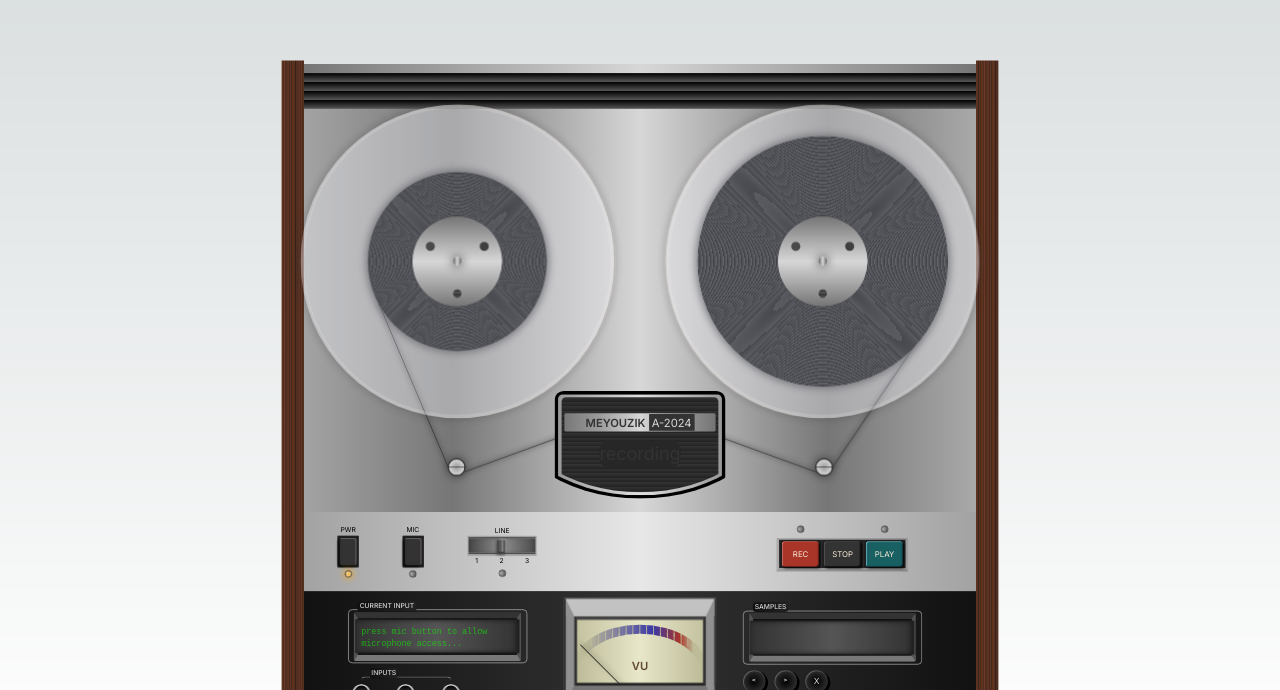
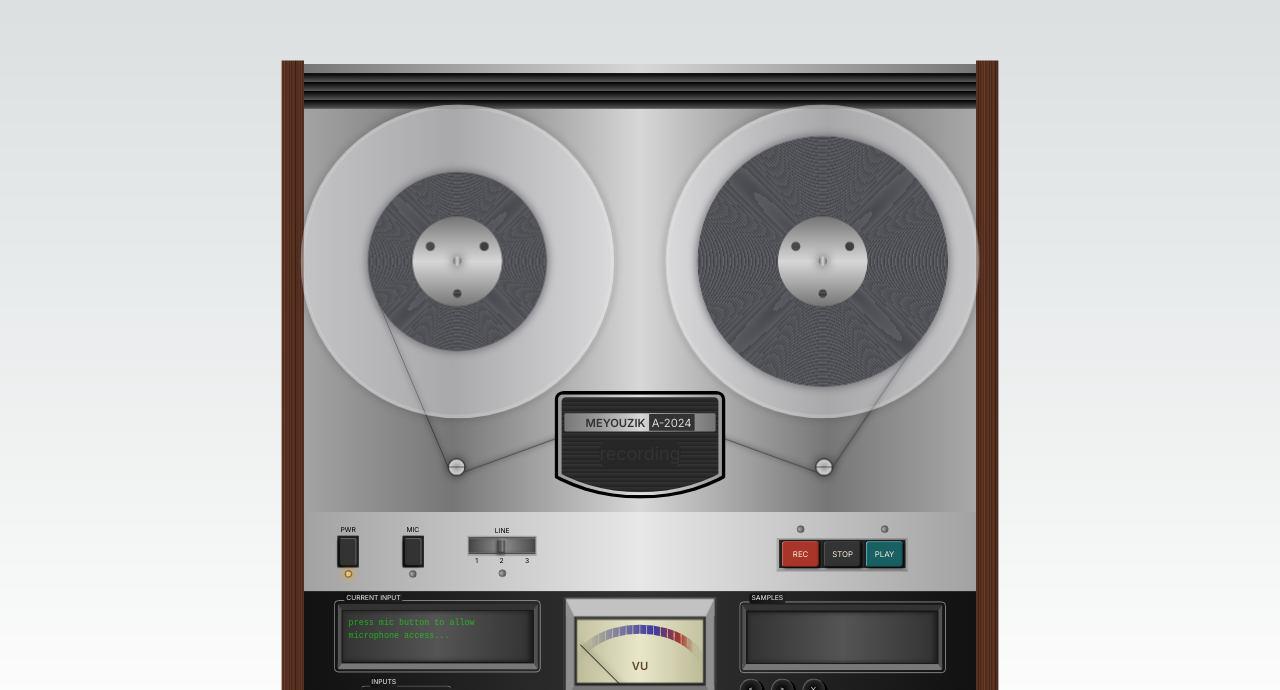
Before and after one commit to jstnlawson/meyouzik, a Next.js app: page / in a window 1280 px wide. Shown: the part 110-800 px from the top of the page. Built offline with nearby package versions, Linux system fonts and the light colour scheme.

Commit message:
more sizing updates

```diff
--- a/src/app/components/Controls/Controls.css
+++ b/src/app/components/Controls/Controls.css
@@ -160,9 +160,9 @@ z-index: 0;
 **********************************************************************************/
 
 .input-screen {
-    width: 20vw;
+    width: 23vw;
     min-width: 95px;
-    height: 6vw;
+    height: 8vw;
     min-height: 50px;
     position: relative;
     border: 1px solid rgb(177, 177, 177);
@@ -190,7 +190,9 @@ z-index: 0;
     align-items: center;
     position: absolute;
     width: 94%;
+    width: calc(100% - .5vw);
     height: 94%;
+    height: calc(100% - .5vw);
     background-color: #111;
     border-top: 0.75vw solid #333;
     border-bottom: 0.75vw solid rgb(120, 120, 120);
@@ -203,7 +205,7 @@ z-index: 0;
 .input-screen__layer-two {
     display: flex;
     position: inherit;
-    overflow-y: auto;
+    overflow: auto;
     width: calc(100% - 1.5vw);
     height: calc(100% - 2vw);
     border: solid 1px #222;
--- a/src/app/components/Controls/Controls.jsx
+++ b/src/app/components/Controls/Controls.jsx
@@ -338,11 +338,12 @@ const Controls = ({
           </div>
         </div>
 
-        <div className="bottom-panel__right flex flex-col w-[33%] justify-center">
+        <div className="bottom-panel__right flex flex-col w-[33%] justify-center items-center">
+          <div>
           <div className="input-screen flex justify-center items-center sm:mb-2 sm:mt-0 mt-1">
             <span className="input-screen__title text-[.3rem] md:text-[.6rem] ">samples</span>
             <div className="input-screen__layer-one"></div>
-            <div className="input-screen__layer-two sm:flex-row flex-col flex-wrap" ref={containerRef}>
+            <div className="input-screen__layer-two  flex-wrap" ref={containerRef}>
               {isMicrophoneAllowed === "granted" && !savedAudioData.length &&
                 !isRecording &&
                 selectedDevice && (
@@ -379,6 +380,7 @@ const Controls = ({
             <span className="next-button-inside">x</span>
           </button>
           </div>
+          </div>
         </div>
       </div>
 
--- a/src/app/components/RecordingUi/RecordingUi.css
+++ b/src/app/components/RecordingUi/RecordingUi.css
@@ -32,7 +32,7 @@
     top: -5px;
     bottom: 0;
     width: 2.5vw;
-    height: 90vw;
+    height: 80vw;
     min-height: 360px;
     border-radius: 0 0 2px 2px;
     background: repeating-linear-gradient(to right, rgb(85, 49, 36) 0px, rgb(97, 53, 34) 2px, rgb(54, 30, 22) 4px, rgb(115, 57, 38) 3px, rgb(65, 42, 35) 6px, rgb(102, 51, 20) 8px);
@@ -69,6 +69,20 @@
 
 .zoom-out-cursor {
     cursor: zoom-out !important;
+}
+
+@media screen and (max-width: 600px) {
+    .tape-player:before,
+    .tape-player:after {
+        height: 85vw;
+    }
+}
+
+@media screen and (max-width: 500px) {
+    .tape-player:before,
+    .tape-player:after {
+        height: 90vw;
+    }
 }
 
 /*----------------------------------------------------------------------------------
```
Also changed, not shown: src/app/components/AudioContextProvider/AudioContextProvider.jsx (+0 -22 lines).
